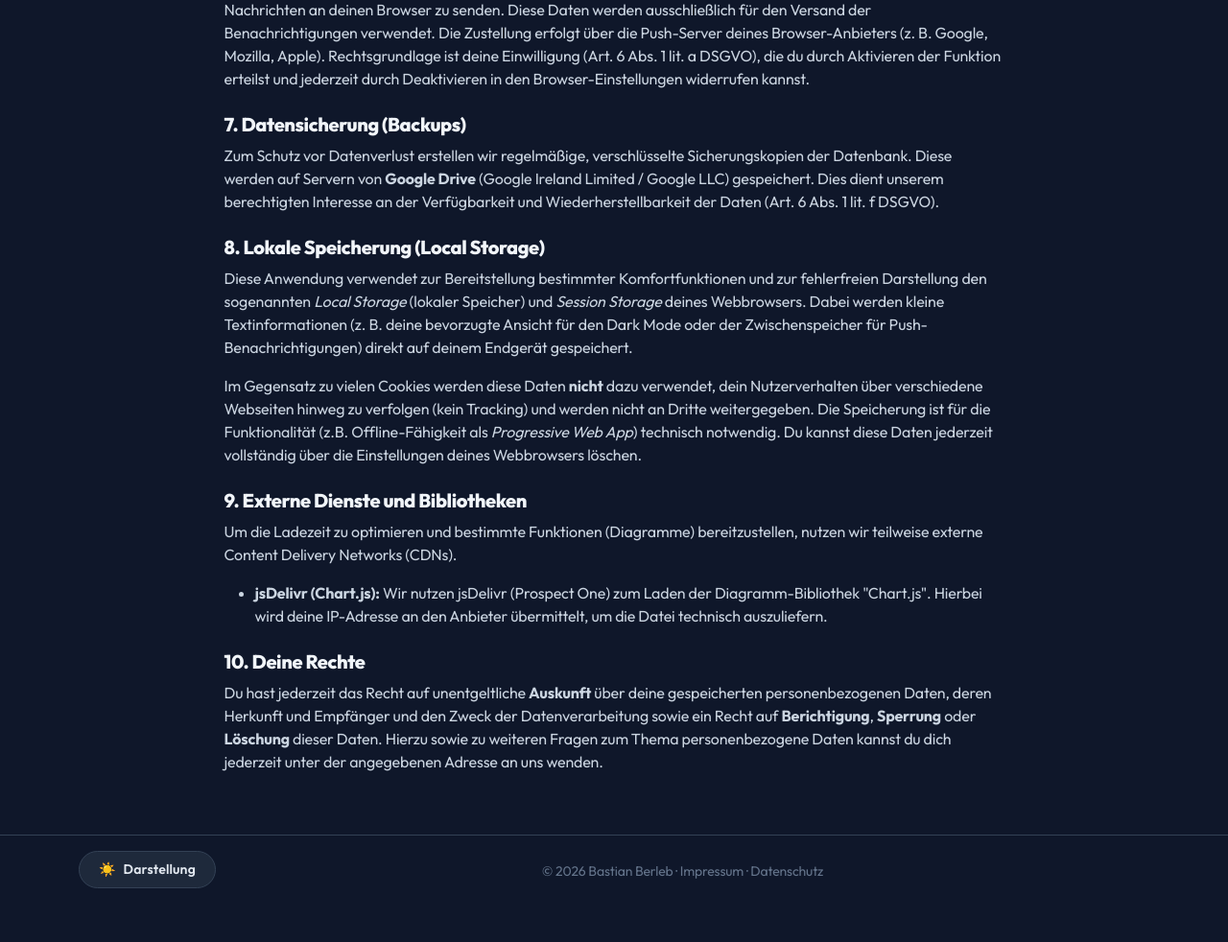
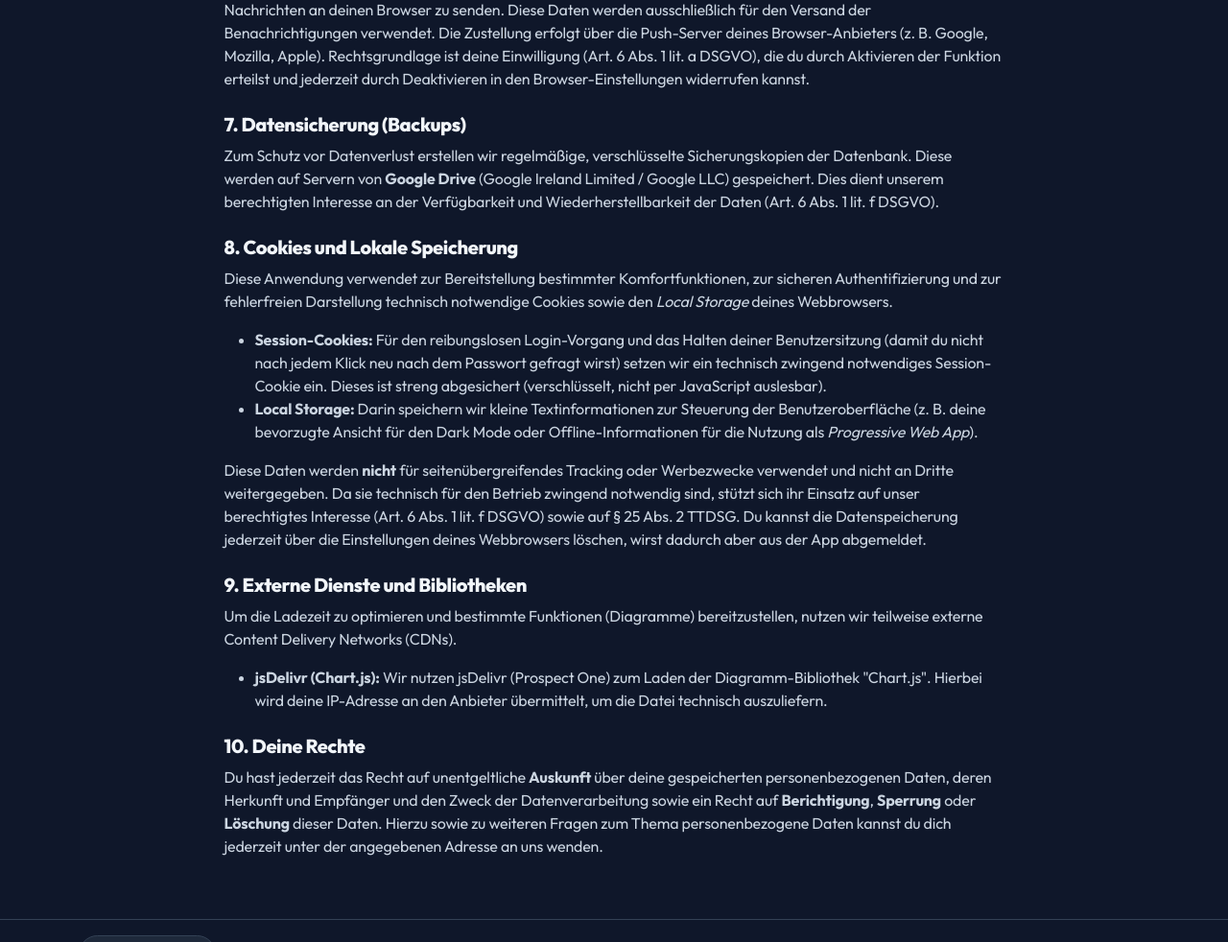
Before and after one commit to BastianBerleb/Mannschaftskasse, a Flask app: page /datenschutz in a window 1280 px wide. Shown: the part 1719-2701 px from the top of the page at 96% size. Before the commit the page ends 2645 px from the top, so only its background shows below. Run offline with Flask 3, Linux system fonts and the light colour scheme; parts of the project's set-up code (start-up, migrations or seed data) failed here and were passed over; some libraries are stand-ins or nearby versions.

Commit message:
Update privacy policy to include Technically Necessary Session Cookies

```diff
--- a/templates/datenschutz.html
+++ b/templates/datenschutz.html
@@ -59,9 +59,13 @@
             <h5 class="mt-4">7. Datensicherung (Backups)</h5>
             <p>Zum Schutz vor Datenverlust erstellen wir regelmäßige, verschlüsselte Sicherungskopien der Datenbank. Diese werden auf Servern von <strong>Google Drive</strong> (Google Ireland Limited / Google LLC) gespeichert. Dies dient unserem berechtigten Interesse an der Verfügbarkeit und Wiederherstellbarkeit der Daten (Art. 6 Abs. 1 lit. f DSGVO).</p>
 
-            <h5 class="mt-4">8. Lokale Speicherung (Local Storage)</h5>
-            <p>Diese Anwendung verwendet zur Bereitstellung bestimmter Komfortfunktionen und zur fehlerfreien Darstellung den sogenannten <em>Local Storage</em> (lokaler Speicher) und <em>Session Storage</em> deines Webbrowsers. Dabei werden kleine Textinformationen (z. B. deine bevorzugte Ansicht für den Dark Mode oder der Zwischenspeicher für Push-Benachrichtigungen) direkt auf deinem Endgerät gespeichert.</p>
-            <p>Im Gegensatz zu vielen Cookies werden diese Daten <strong>nicht</strong> dazu verwendet, dein Nutzerverhalten über verschiedene Webseiten hinweg zu verfolgen (kein Tracking) und werden nicht an Dritte weitergegeben. Die Speicherung ist für die Funktionalität (z.B. Offline-Fähigkeit als <em>Progressive Web App</em>) technisch notwendig. Du kannst diese Daten jederzeit vollständig über die Einstellungen deines Webbrowsers löschen.</p>
+            <h5 class="mt-4">8. Cookies und Lokale Speicherung</h5>
+            <p>Diese Anwendung verwendet zur Bereitstellung bestimmter Komfortfunktionen, zur sicheren Authentifizierung und zur fehlerfreien Darstellung technisch notwendige Cookies sowie den <em>Local Storage</em> deines Webbrowsers.</p>
+            <ul>
+                <li><strong>Session-Cookies:</strong> Für den reibungslosen Login-Vorgang und das Halten deiner Benutzersitzung (damit du nicht nach jedem Klick neu nach dem Passwort gefragt wirst) setzen wir ein technisch zwingend notwendiges Session-Cookie ein. Dieses ist streng abgesichert (verschlüsselt, nicht per JavaScript auslesbar).</li>
+                <li><strong>Local Storage:</strong> Darin speichern wir kleine Textinformationen zur Steuerung der Benutzeroberfläche (z. B. deine bevorzugte Ansicht für den Dark Mode oder Offline-Informationen für die Nutzung als <em>Progressive Web App</em>).</li>
+            </ul>
+            <p>Diese Daten werden <strong>nicht</strong> für seitenübergreifendes Tracking oder Werbezwecke verwendet und nicht an Dritte weitergegeben. Da sie technisch für den Betrieb zwingend notwendig sind, stützt sich ihr Einsatz auf unser berechtigtes Interesse (Art. 6 Abs. 1 lit. f DSGVO) sowie auf § 25 Abs. 2 TTDSG. Du kannst die Datenspeicherung jederzeit über die Einstellungen deines Webbrowsers löschen, wirst dadurch aber aus der App abgemeldet.</p>
 
             <h5 class="mt-4">9. Externe Dienste und Bibliotheken</h5>
             <p>Um die Ladezeit zu optimieren und bestimmte Funktionen (Diagramme) bereitzustellen, nutzen wir teilweise externe Content Delivery Networks (CDNs).</p>
```
